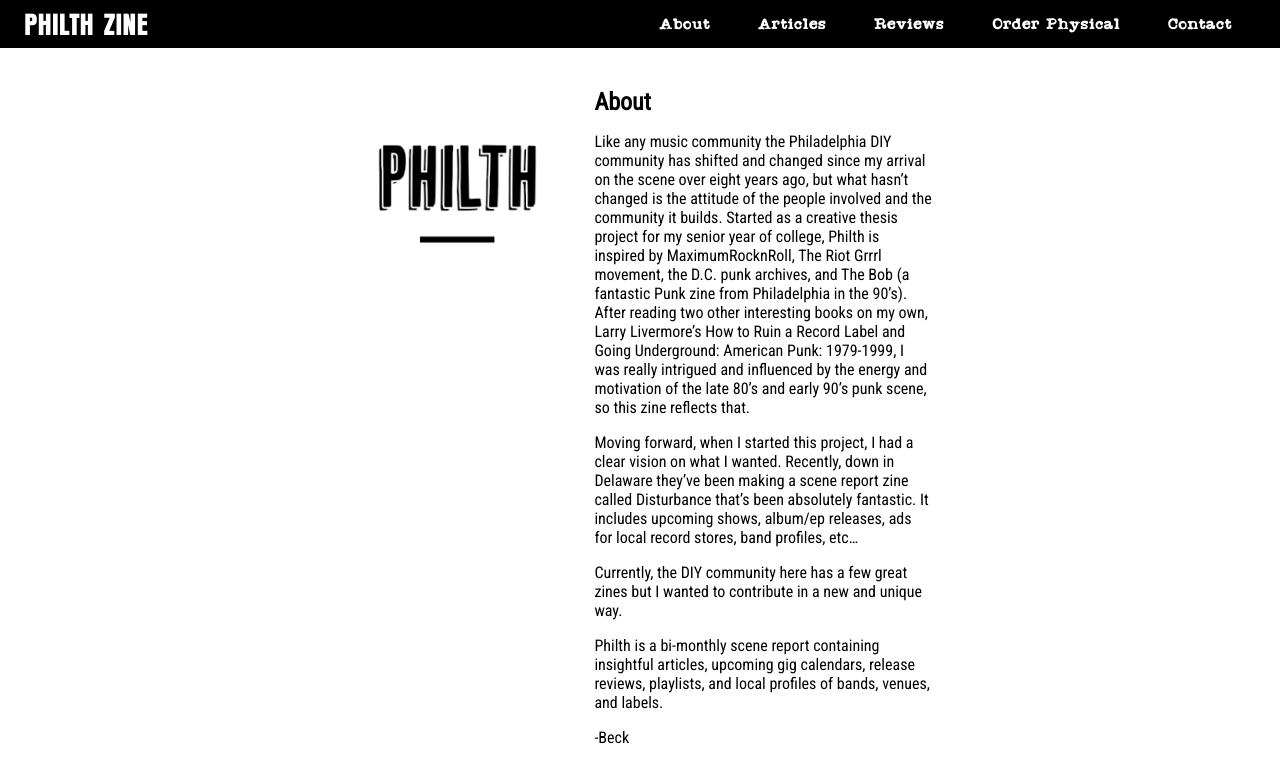
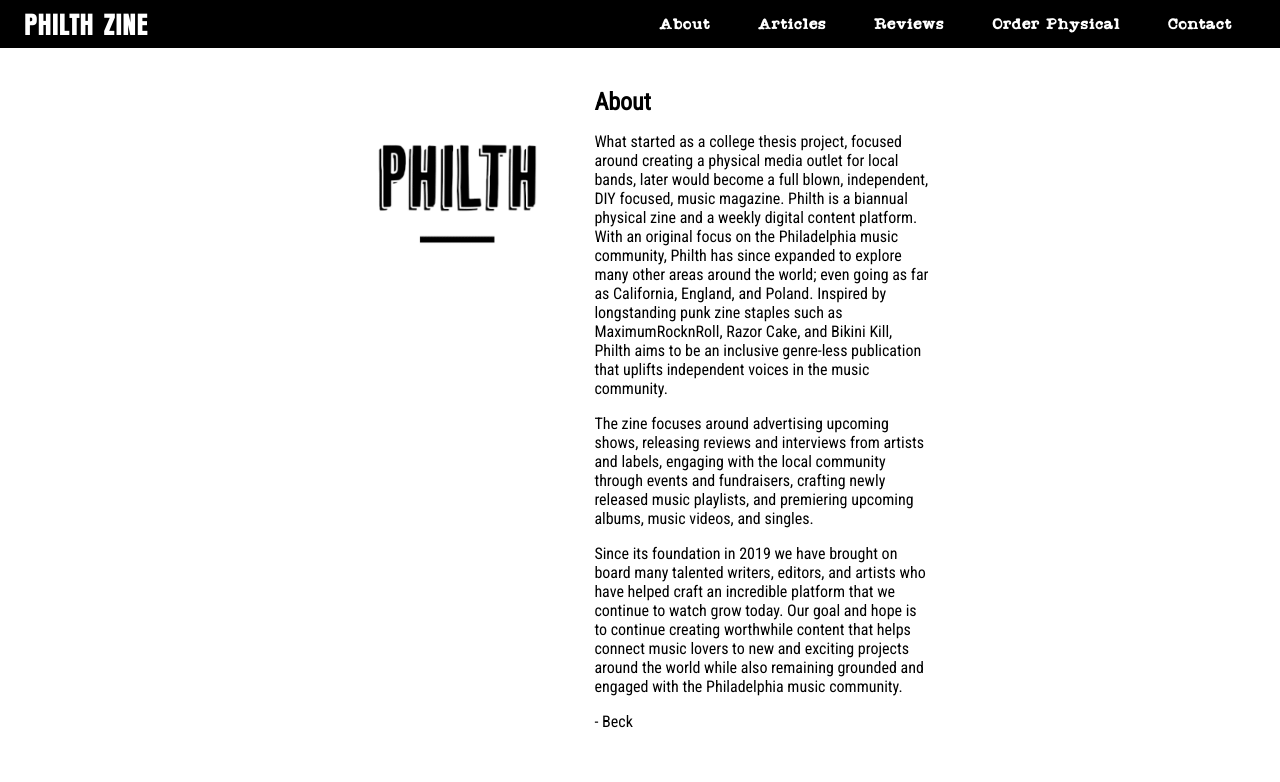
Before and after one commit to mlewicki12/next-philth-website, a Next.js app in the folder web/: page /about in a window 1280 px wide. Shown: the top 782 px of the page. Built offline with nearby package versions, Linux system fonts and the light colour scheme.

Commit message:
more meta info yay

```diff
--- a/web/components/post-view/index.tsx
+++ b/web/components/post-view/index.tsx
@@ -29,14 +29,14 @@
   return (
     <>
     <Head>
-      <title>{post.title} - Philth Zine</title>
+      <title>{post.title}</title>
 
       <meta name='twitter:card' content='summary' key='twcard' />
       <meta name='twitter:creator' content='philthzine' key='twhandle' />
 
       <meta property='og:image' content={imageUrl} key='ogimage' />
+      <meta property='og:title' content={post.title} key='ogtitle' />
       <meta property='og:site_name' content='Philth Zine' key='ogsitename' />
-      <meta property='og:title' content={post.title} key='ogtitle' />
       <meta property='og:description' content={post.blurb} key='ogdesc' />
       <meta property='og:bert' content='https://ogbertthenerd.bandcamp.com/' key='ogbert' />
     </Head>
--- a/web/pages/about/index.tsx
+++ b/web/pages/about/index.tsx
@@ -1,10 +1,22 @@
 
-import { loadGetInitialProps } from 'next/dist/next-server/lib/utils';
 import Image from 'next/image';
+import Head from 'next/head';
 import styles from './style.module.scss';
 
 const AboutPage = () => {
   return (
+    <>
+    <Head>
+      <meta name='twitter:card' content='summary' key='twcard' />
+      <meta name='twitter:creator' content='philthzine' key='twhandle' />
+
+      <meta property='og:image' content='/logo.png' key='ogimage' />
+      <meta property='og:title' content='About' key='ogtitle' />
+      <meta property='og:site_name' content='Philth Zine' key='ogsitename' />
+      <meta property='og:description' content='Documenting the music scene of Philadelphia' key='ogdesc' />
+      <meta property='og:bert' content='https://ogbertthenerd.bandcamp.com/' key='ogbert' />
+    </Head>
+
     <div className={styles.page}>
       <div className={styles.wrapper}>
         <div className={styles.info}>
@@ -14,27 +26,24 @@
 
         <div className={styles.info}>
           <h2>About</h2>
-          <p>Like any music community the Philadelphia DIY community has shifted and changed since my arrival on the scene over eight years ago,
-            but what hasn’t changed is the attitude of the people involved and the community it builds.
-            Started as a creative thesis project for my senior year of college, Philth is inspired by MaximumRocknRoll,
-            The Riot Grrrl movement, the D.C. punk archives, and The Bob (a fantastic Punk zine from Philadelphia in the 90’s).
-            After reading two other interesting books on my own, Larry Livermore’s How to Ruin a Record Label and Going Underground:
-            American Punk: 1979-1999, I was really intrigued and influenced by the energy and motivation of the late 80’s and early 90’s
-            punk scene, so this zine reflects that.</p>
+          <p>What started as a college thesis project, focused around creating a physical media outlet for local bands, later would become a full blown,
+            independent, DIY focused, music magazine. Philth is a biannual physical zine and a weekly digital content platform. With an original focus on the
+            Philadelphia music community, Philth has since expanded to explore many other areas around the world; even going as far as California, England, and Poland.
+            Inspired by longstanding punk zine staples such as MaximumRocknRoll, Razor Cake, and Bikini Kill, Philth aims to be an inclusive genre-less publication
+            that uplifts independent voices in the music community.</p>
 
-          <p>Moving forward, when I started this project, I had a clear vision on what I wanted.
-            Recently, down in Delaware they’ve been making a scene report zine called Disturbance that’s been absolutely fantastic.
-            It includes upcoming shows, album/ep releases, ads for local record stores, band profiles, etc…</p>
+          <p>The zine focuses around advertising upcoming shows, releasing reviews and interviews from artists and labels, engaging with the local community through
+            events and fundraisers, crafting newly released music playlists, and premiering upcoming albums, music videos, and singles.</p>
 
-          <p>Currently, the DIY community here has a few great zines but I wanted to contribute in a new and unique way.</p>
+          <p>Since its foundation in 2019 we have brought on board many talented writers, editors, and artists who have helped craft an incredible platform that we
+            continue to watch grow today. Our goal and hope is to continue creating worthwhile content that helps connect music lovers to new and exciting projects
+            around the world while also remaining grounded and engaged with the Philadelphia music community.</p>
 
-          <p>Philth is a bi-monthly scene report containing insightful articles, upcoming gig calendars,
-            release reviews, playlists, and local profiles of bands, venues, and labels.</p>
-
-          <p>-Beck</p>
+          <p>- Beck</p>
         </div>
       </div>
     </div>
+    </>
   )
 }
 
```
Also changed, not shown: web/pages/articles/index.tsx (+15 -1 lines), web/pages/contact/index.tsx (+14 -0 lines), web/pages/home/index.tsx (+14 -0 lines), web/pages/order/index.tsx (+14 -0 lines), web/pages/reviews/index.tsx (+14 -0 lines).
